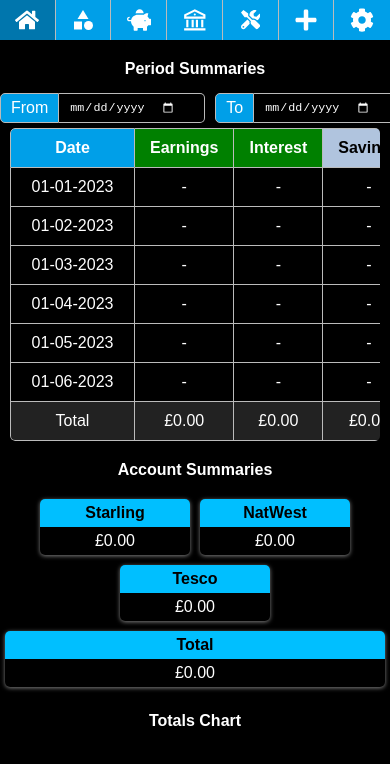
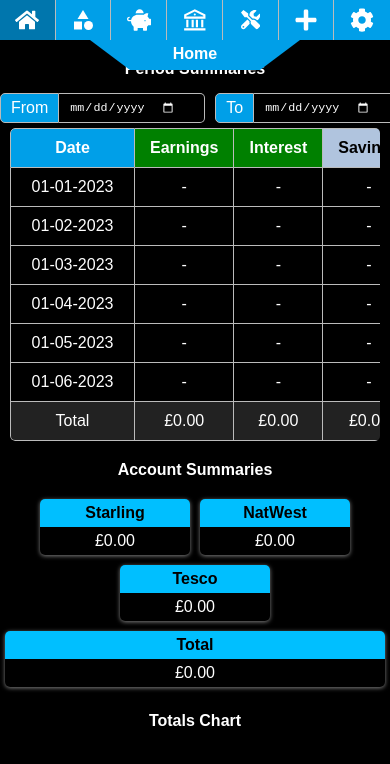
Before and after one commit to Vyper248/budget-app-2, a React (Vite) app: page / in a window 390 px wide. Shown: the top 764 px of the page. Built offline with nearby package versions, Linux system fonts and the light colour scheme.

Commit message:
Added a current page heading to the MenuBar for mobile display.

```diff
--- a/src/components/MenuBar/MenuBar.style.ts
+++ b/src/components/MenuBar/MenuBar.style.ts
@@ -61,3 +61,37 @@ const StyledMenuBar = styled.div`
 `;
 
 export default StyledMenuBar
+
+export const StyledMenuHeading = styled.h4`
+    margin: 0px auto;
+    padding: 5px;
+    background-color: var(--menu-bg-color);
+    width: min-content;
+    position: fixed;
+    top: 40px;
+    left: 50%;
+    transform: translateX(-50%);
+    height: 30px;
+    width: 130px;
+    z-index: 2;
+
+    &::after, &::before {
+        content: '';
+        position: absolute;
+        top: 0px;
+        height: 0px;
+        border: 40px solid var(--menu-bg-color);
+        border-bottom: 30px solid transparent;
+        border-top: 0px solid transparent;
+    }
+
+    &::after {
+        left: 100%;
+        border-right: 0px solid transparent;
+    }
+
+    &::before {
+        right: 100%;
+        border-left: 0px solid transparent;
+    }
+`;
--- a/src/components/MenuBar/MenuBar.tsx
+++ b/src/components/MenuBar/MenuBar.tsx
@@ -1,4 +1,4 @@
-import StyledMenuBar from "./MenuBar.style";
+import StyledMenuBar, { StyledMenuHeading } from "./MenuBar.style";
 import { FaHome, FaCog, FaPlus, FaPiggyBank, FaTools } from "react-icons/fa";
 import { MdCategory } from "react-icons/md";
 import { RiBankLine } from 'react-icons/ri';
@@ -30,6 +30,7 @@ const MenuPageButton = ({ label, Icon, iconSize='1.5em' }: { label:string, Icon?
 const MenuBar = () => {
 	const { isMobile } = useResponsive();
 	const dispatch = useAppDispatch();
+	const currentPage = useAppSelector(state => state.general.currentPage);
 	const addingTransaction = useAppSelector(state => state.transactions.addingTransaction);
 
 	const onToggleAddingTransaction = () => {
@@ -37,6 +38,7 @@ const MenuBar = () => {
 	}
 
 	if (isMobile) return (
+		<>
 			<StyledMenuBar>
 				<div className='full'>
 					<MenuPageButton label='Home' Icon={FaHome}/>
@@ -48,6 +50,8 @@ const MenuBar = () => {
 					<MenuPageButton label='Settings' Icon={FaCog}/>
 				</div>
 			</StyledMenuBar>
+			<StyledMenuHeading>{currentPage}</StyledMenuHeading>
+		</>
 	);
 
 	return (
```
Lines whose indentation alone changed are shown as unchanged.
